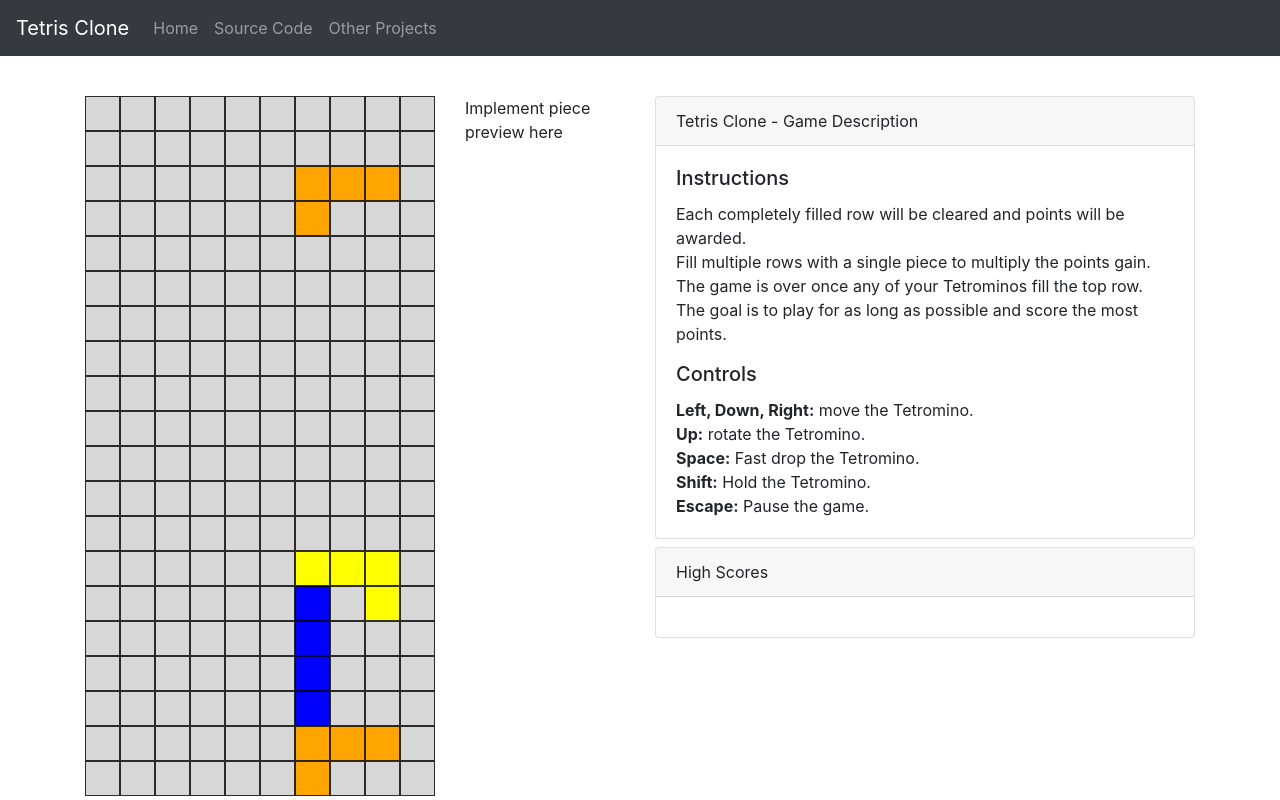
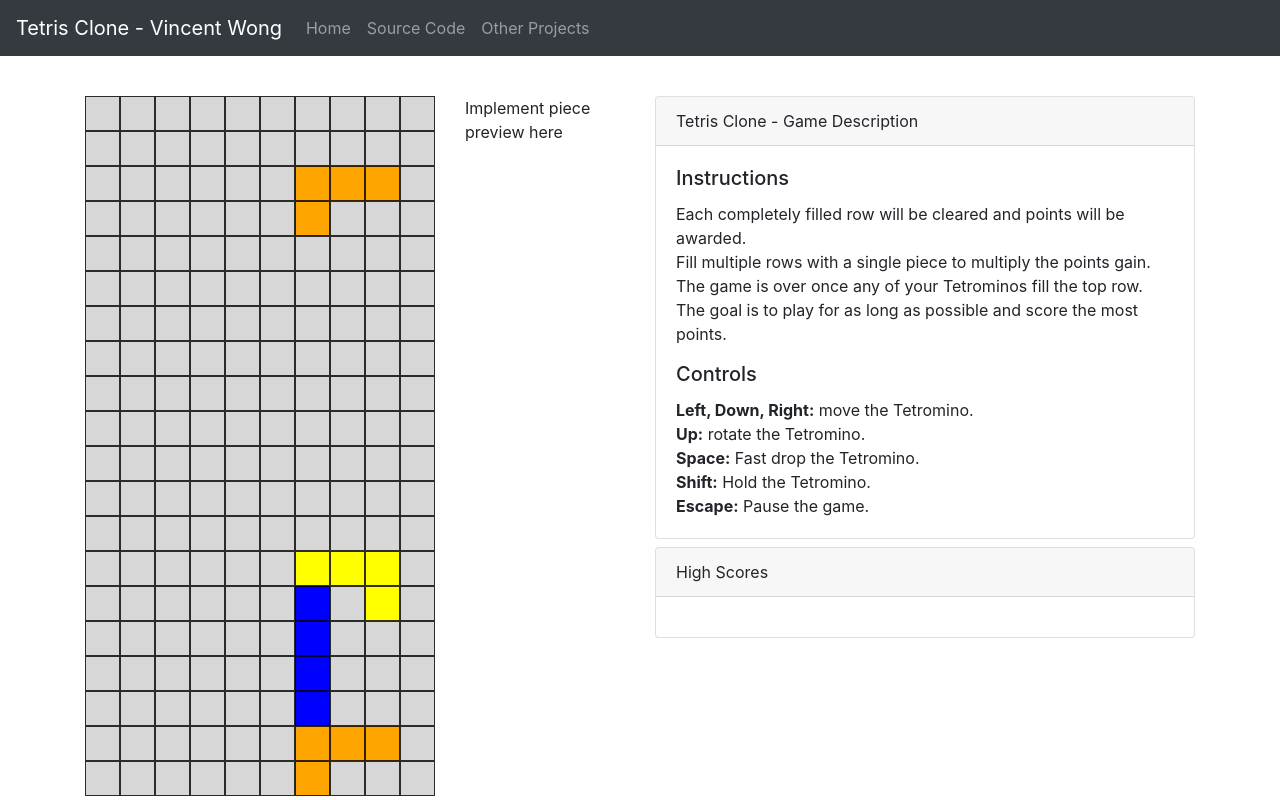
Before and after one commit to V-Wong/WebTetris, a React (Create React App) app in the folder frontend/: page / in a window 1280 px wide. Built offline with nearby package versions, Linux system fonts and the light colour scheme.

Commit message:
Update navigation bar title

```diff
--- a/frontend/src/components/NavigationBar.tsx
+++ b/frontend/src/components/NavigationBar.tsx
@@ -5,7 +5,7 @@ export default class NavigationBar extends React.Component {
     render() {
         return (
         <Navbar bg="dark" variant="dark">
-            <Navbar.Brand>Tetris Clone</Navbar.Brand>
+            <Navbar.Brand>Tetris Clone - Vincent Wong</Navbar.Brand>
             <Nav className="mr-auto">
                 <Nav.Link href="/">Home</Nav.Link>
                 <Nav.Link href="https://github.com/V-Wong/WebTetris">Source Code</Nav.Link>
```
